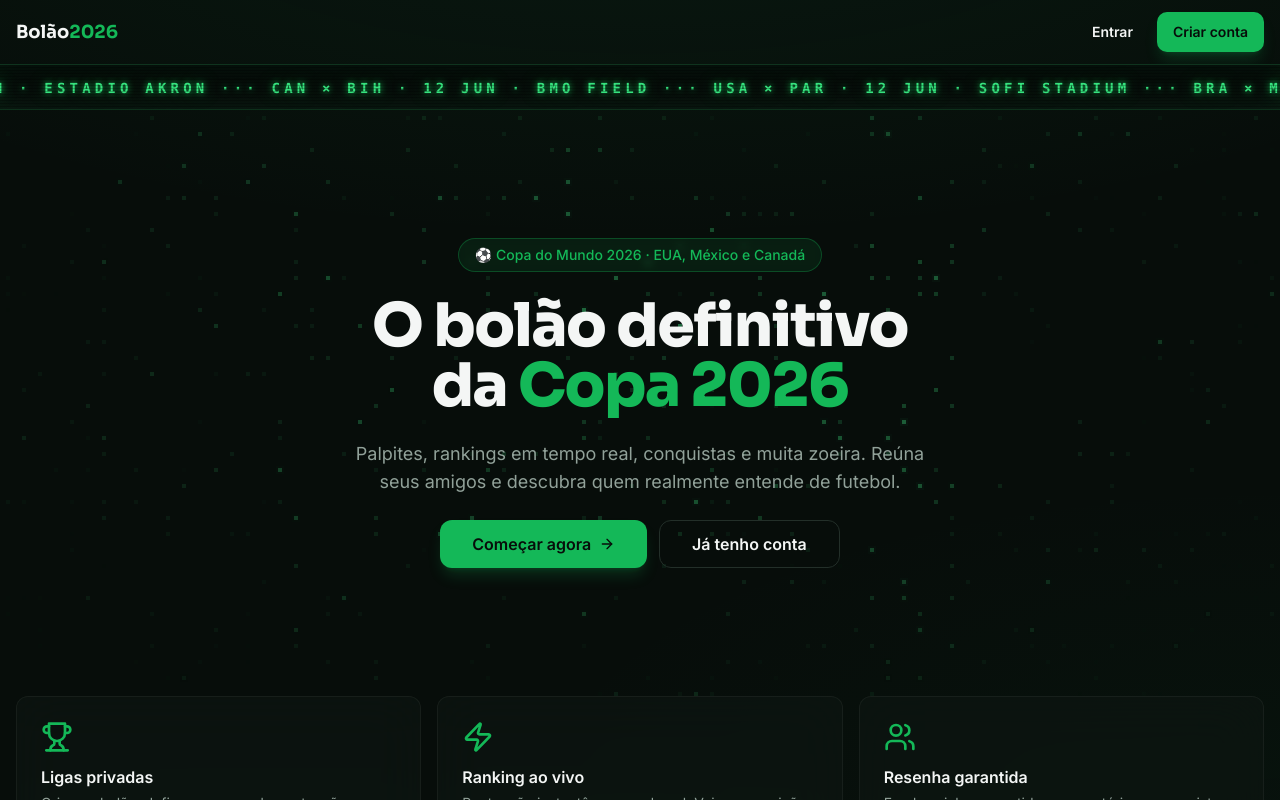
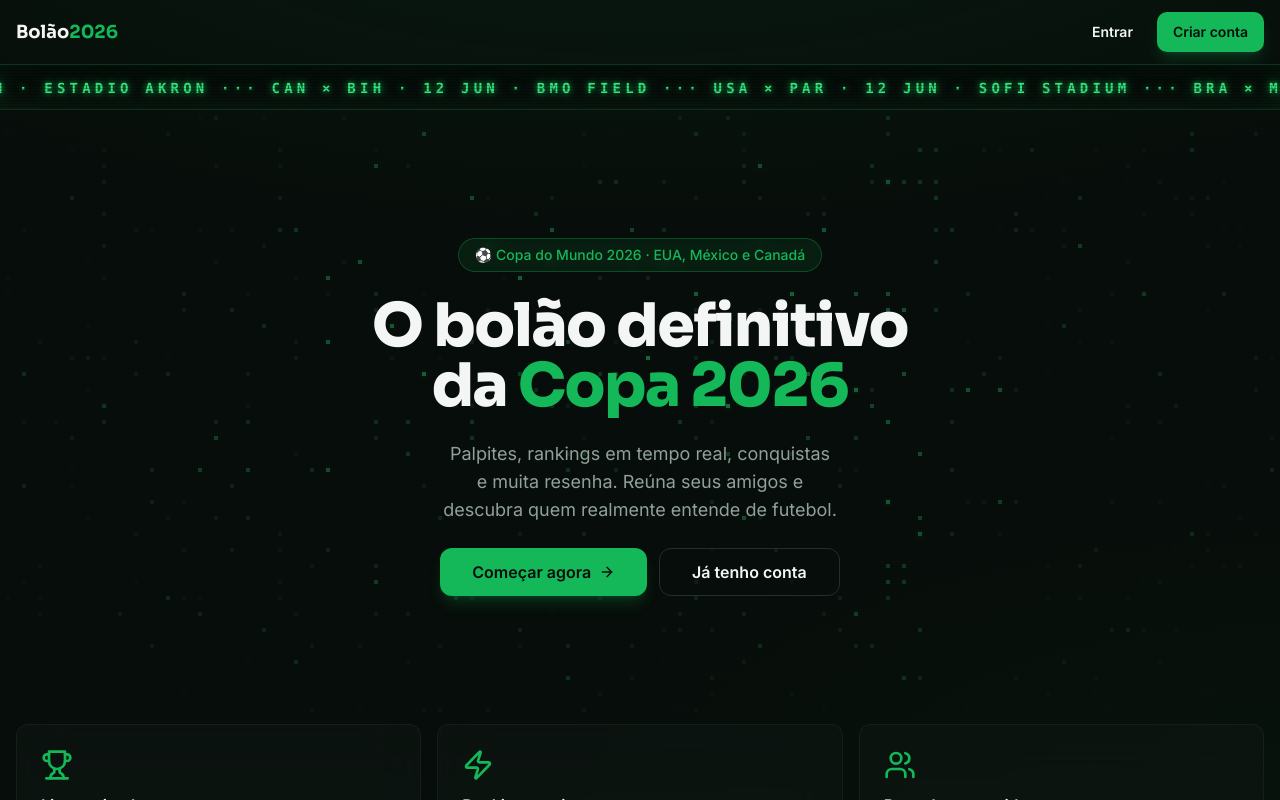
Before and after one commit to bernardocastro/bolao-2026, a Next.js app: page / in a window 1280 px wide. Shown: the top 800 px of the page. Built offline with nearby package versions, Linux system fonts and the light colour scheme.

Commit message:
fix: mudança de texto

```diff
--- a/src/app/(app)/dashboard/page.tsx
+++ b/src/app/(app)/dashboard/page.tsx
@@ -43,7 +43,7 @@ export default async function DashboardPage() {
           <EmptyState
             icon={Trophy}
             title="Nenhum bolão ainda"
-            description="Crie o seu ou entre com um código de convite. A zoeira começa aqui."
+            description="Crie o seu ou entre com um código de convite. A resenha começa aqui."
             action={
               <Button asChild>
                 <Link href="/pools/new">Criar meu bolão</Link>
--- a/src/app/(app)/pools/[slug]/pool-feed.tsx
+++ b/src/app/(app)/pools/[slug]/pool-feed.tsx
@@ -44,7 +44,7 @@ export function PoolFeed({ poolId, currentUserId }: { poolId: string; currentUse
   const posts = data?.pages.flatMap((p) => p.items) ?? [];
 
   if (posts.length === 0) {
-    return <EmptyState icon={Newspaper} title="Feed vazio" description="Os acontecimentos do bolão aparecem aqui: acertos, zoeiras e conquistas." />;
+    return <EmptyState icon={Newspaper} title="Feed vazio" description="Os acontecimentos do bolão aparecem aqui: acertos, resenhas e conquistas." />;
   }
 
   return (
--- a/src/app/layout.tsx
+++ b/src/app/layout.tsx
@@ -12,7 +12,7 @@ export const metadata: Metadata = {
     'O bolão definitivo da Copa do Mundo 2026. Crie ligas com amigos, faça palpites e dispute o ranking em tempo real.',
   openGraph: {
     title: 'Bolão 2026',
-    description: 'Palpites, rankings ao vivo e zoeira garantida na Copa 2026.',
+    description: 'Palpites, rankings ao vivo e resenha garantida na Copa 2026.',
     type: 'website',
   },
 };
--- a/src/app/page.tsx
+++ b/src/app/page.tsx
@@ -55,7 +55,7 @@ export default function LandingPage() {
               O bolão definitivo da <span className="text-primary">Copa 2026</span>
             </h1>
             <p className="max-w-xl text-balance text-lg text-muted-foreground">
-              Palpites, rankings em tempo real, conquistas e muita zoeira. Reúna seus amigos e
+              Palpites, rankings em tempo real, conquistas e muita resenha. Reúna seus amigos e
               descubra quem realmente entende de futebol.
             </p>
             <div className="flex flex-col gap-3 sm:flex-row">
```
